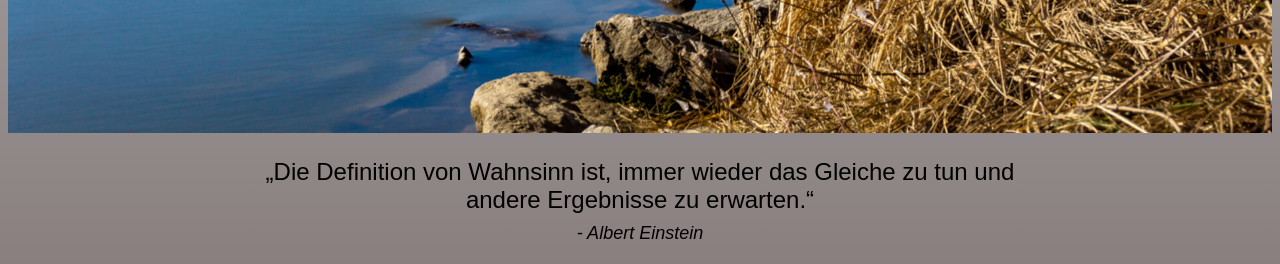
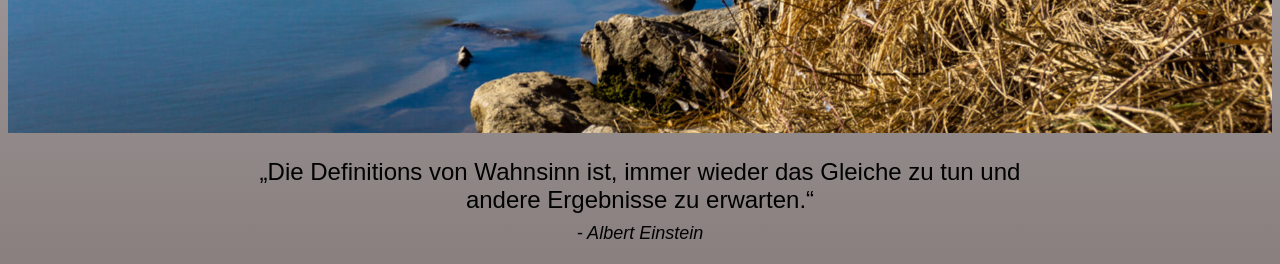
Before and after one commit to F-a-b-i-a-n1/fabian-website, a plain HTML site: page index.html in a window 1280 px wide. Shown: the part 767-1031 px from the top of the page. Drawn offline with nearby package versions, Linux system fonts and the light colour scheme; a script that the page names is missing.

Commit message:
Update index.html

```diff
--- a/index.html
+++ b/index.html
@@ -28,7 +28,7 @@
             </div>
 
             <div class="ZitatBlock">
-                <p id="ZitatEinstein">„Die Definition von Wahnsinn ist, immer wieder das Gleiche zu tun und andere Ergebnisse zu erwarten.“</p>
+                <p id="ZitatEinstein">„Die Definitions von Wahnsinn ist, immer wieder das Gleiche zu tun und andere Ergebnisse zu erwarten.“</p>
                 <p class="ZitatAutor">- Albert Einstein</p>
             </div>
         </div>
```
